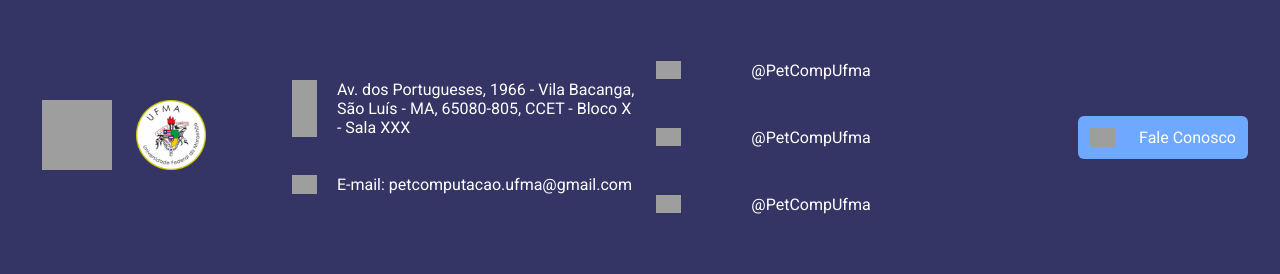
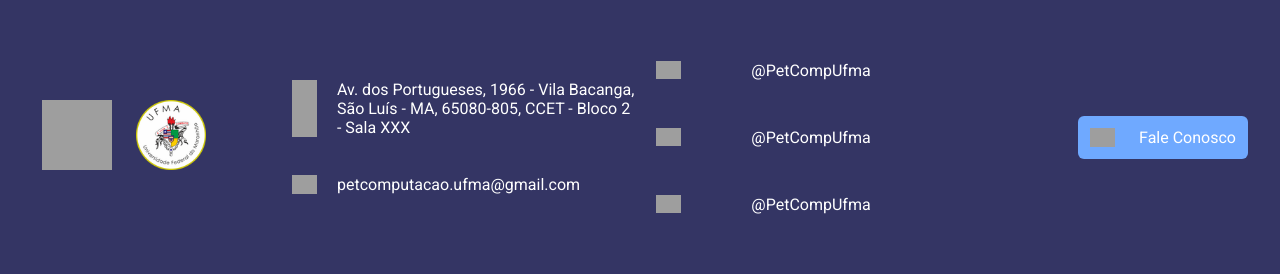
Before and after one commit to PET-Comp-UFMA/petcomp-ufma_site, a PHP site: page /produtos-podcomp.html in a window 1280 px wide. Shown: the part 1673-1947 px from the top of the page. Run offline with PHP 8.4, Linux system fonts and the light colour scheme; grey boxes are pictures that could not be loaded.

Commit message:
Correções

```diff
--- a/produtos-podcomp.html
+++ b/produtos-podcomp.html
@@ -4,7 +4,7 @@
   <meta charset="UTF-8">
   <meta http-equiv="X-UA-Compatible" content="IE=edge">
   <meta name="viewport" content="width=device-width, initial-scale=1.0">
-  <title> PodComp | PETComp</title>
+  <title> PodComp | PETComp </title>
 
   <link rel="icon" href="./assets/images/PETComp.png">
 
@@ -22,7 +22,7 @@
       <img src="./assets/images/UFMA.png" alt="Logo UFMA" class="ufma-logo">
     </div>
     <nav id="nav-bar" class="overlay">
-      <img src="/assets/svg/close_black_24dp.svg" alt="" class="close-btn" onclick="closeMenu()">
+      <img src="./assets/svg/close_black_24dp.svg" alt="" class="close-btn" onclick="closeMenu()">
       <div class="overlay-content">
         <ul>
           <li>
@@ -67,7 +67,7 @@
         </ul>
       </div>
     </nav>
-    <img src="/assets/svg/menu_black_24dp.svg" alt="" class="open-btn" onclick="openMenu()">
+    <img src="./assets/svg/menu_black_24dp.svg" alt="" class="open-btn" onclick="openMenu()">
   </header>
 
   <main>
@@ -119,8 +119,8 @@
     </div>
     <div class="infos">
       <ul>
-        <li><img src="./assets/svg/map icon.svg" alt=""><p>Av. dos Portugueses, 1966 - Vila Bacanga, São Luís - MA, 65080-805, CCET - Bloco X - Sala XXX</p></li>
-        <li><img src="./assets/svg/email icon.svg" alt=""><p>E-mail: petcomputacao.ufma@gmail.com</p></li>
+        <li><img src="./assets/svg/map icon.svg" alt=""><p>Av. dos Portugueses, 1966 - Vila Bacanga, São Luís - MA, 65080-805, CCET - Bloco 2 - Sala XXX</p></li>
+        <li><img src="./assets/svg/email icon.svg" alt=""><p>petcomputacao.ufma@gmail.com</p></li>
       </ul>
     </div>
     <div class="sociais">
--- a/styles/noticias.css
+++ b/styles/noticias.css
@@ -47,7 +47,6 @@
 
 .botao a {
   color: #fff;
-
   text-decoration: none;
 }
 .botao a:visited {
```
